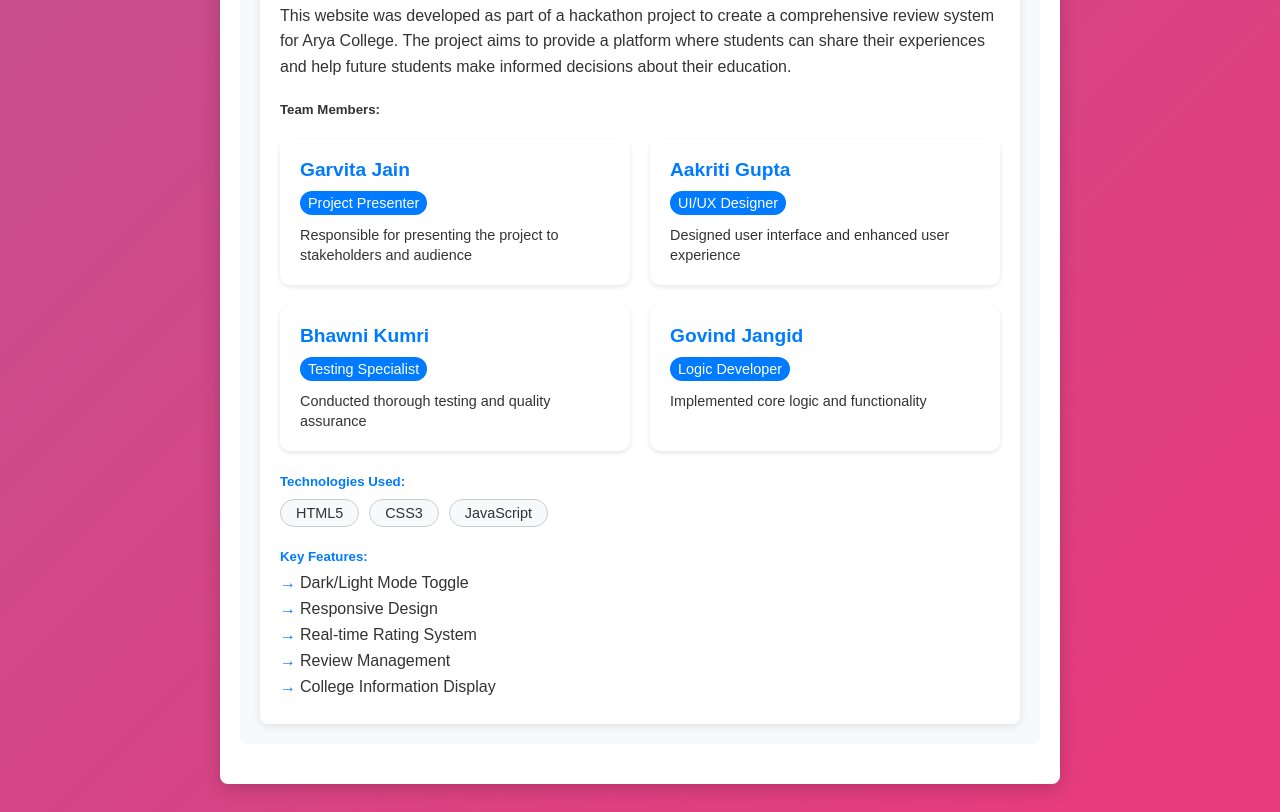
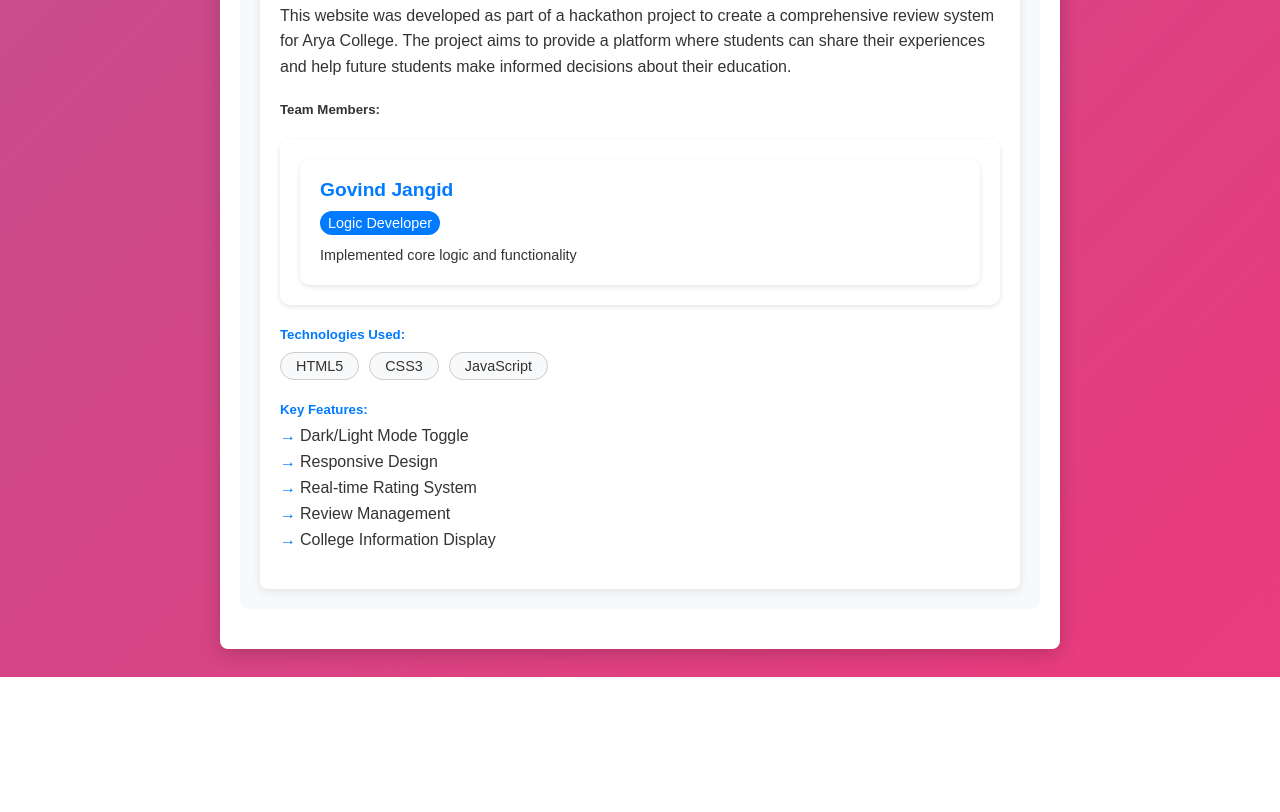
Before and after one commit to GovindJangid75/aceit_college_review, a plain HTML site: page index.html in a window 1280 px wide. Shown: the part 6528-7340 px from the top of the page. After the commit the page ends 7205 px from the top, so only its background shows below. Drawn offline with Linux system fonts and the light colour scheme; no server answers.

Commit message:
Remove team member details from index.html
Removed team member details for Garvita Jain, Aakriti Gupta, and Bhawni Kumri.

```diff
--- a/index.html
+++ b/index.html
@@ -597,20 +597,10 @@ ACEIT emphasizes holistic development through various technical and cultural eve
           <h5>Team Members:</h5>
           <div class="member-cards">
             <div class="member-card">
-              <h4>Garvita Jain</h4>
-              <span class="role">Project Presenter</span>
-              <p>Responsible for presenting the project to stakeholders and audience</p>
-            </div>
-            <div class="member-card">
-              <h4>Aakriti Gupta</h4>
-              <span class="role">UI/UX Designer</span>
-              <p>Designed user interface and enhanced user experience</p>
-            </div>
-            <div class="member-card">
-              <h4>Bhawni Kumri</h4>
-              <span class="role">Testing Specialist</span>
-              <p>Conducted thorough testing and quality assurance</p>
-            </div>
+
+
+
+
             <div class="member-card">
               <h4>Govind Jangid</h4>
               <span class="role">Logic Developer</span>
```
